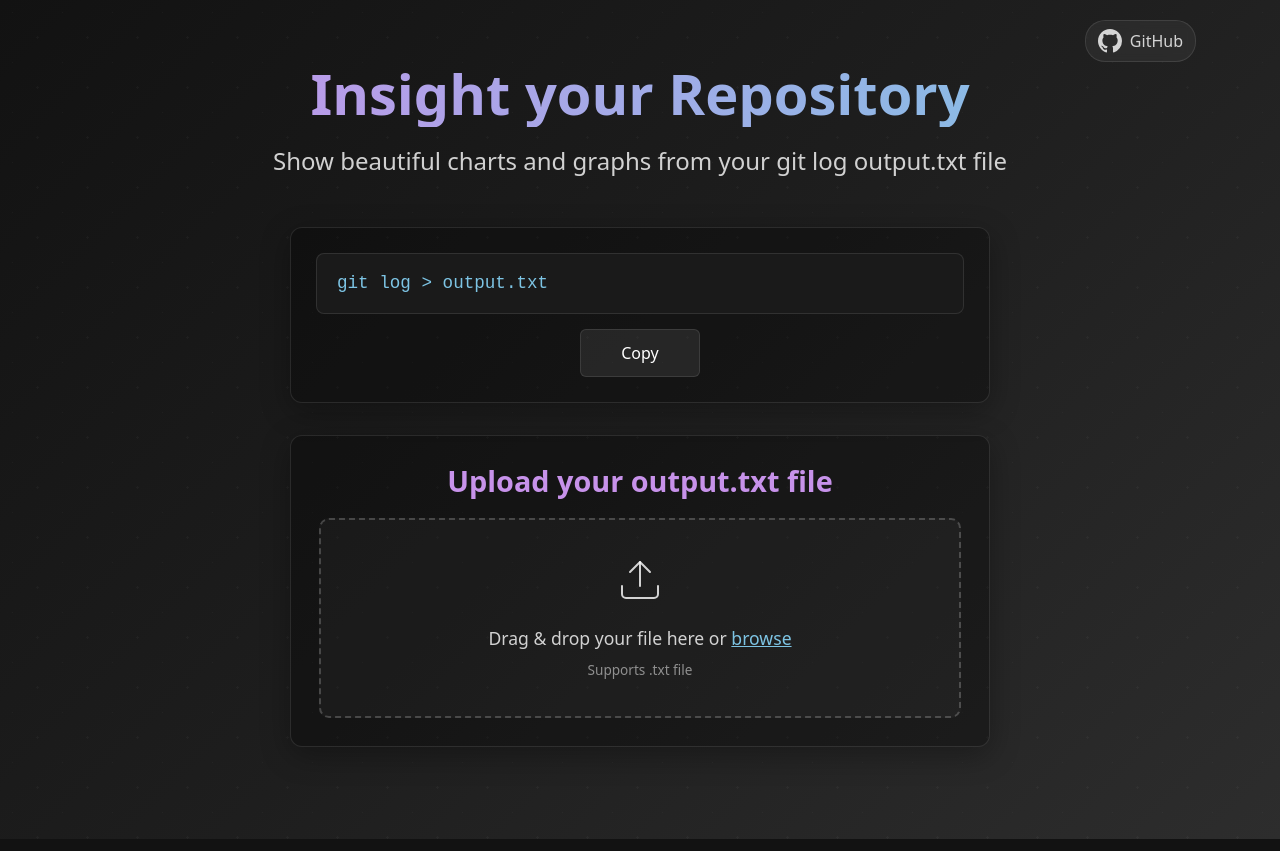
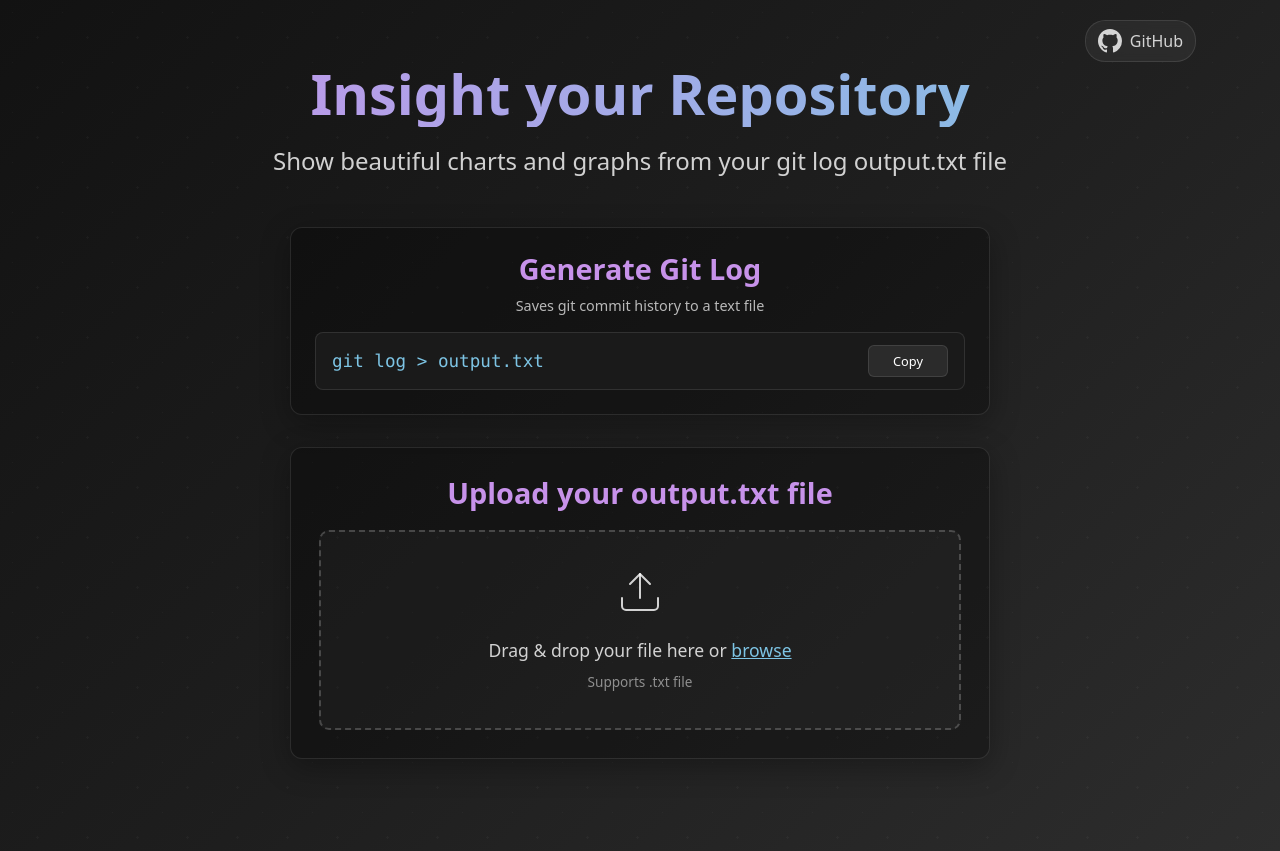
Before and after one commit to kics223w1/git-insight, a React (Vite) app: page / in a window 1280 px wide. Built offline with nearby package versions, Linux system fonts and the light colour scheme.

Commit message:
refactor design

```diff
--- a/src/components/GitCommand.tsx
+++ b/src/components/GitCommand.tsx
@@ -1,29 +1,54 @@
 import { useState } from "react";
 import "../styles/GitCommand.css";
 
-const GitCommand: React.FC = () => {
+interface GitCommandProps {
+  command?: string;
+  description?: string;
+  title?: string;
+}
+
+const GitCommand: React.FC<GitCommandProps> = ({
+  command = "git log > output.txt",
+  description = "Saves git commit history to a text file",
+  title = "Generate Git Log",
+}) => {
   const [copied, setCopied] = useState(false);
+  const [hovered, setHovered] = useState(false);
 
   const copyToClipboard = () => {
-    navigator.clipboard.writeText("git log > output.txt").then(() => {
+    navigator.clipboard.writeText(command).then(() => {
       setCopied(true);
       setTimeout(() => setCopied(false), 2000);
     });
   };
 
   return (
-    <div className="command-box">
-      <div className="command-display">
-        <code>git log &gt; output.txt</code>
+    <div className="git-command-container">
+      <div className="git-command-header">
+        <h2>{title}</h2>
+        {description && (
+          <p className="git-command-description">{description}</p>
+        )}
       </div>
-      <div className="copy-options">
+
+      <div
+        className={`git-command-box ${hovered ? "hovered" : ""}`}
+        onMouseEnter={() => setHovered(true)}
+        onMouseLeave={() => setHovered(false)}
+        onClick={copyToClipboard}
+      >
+        <code>{command}</code>
         <button
-          className={`copy-btn ${copied ? "copied" : ""}`}
-          onClick={copyToClipboard}
+          className={`git-command-copy ${copied ? "copied" : ""}`}
+          aria-label="Copy to clipboard"
         >
-          {copied ? "Copied!" : "Copy"}
+          {copied ? "✓" : "Copy"}
         </button>
       </div>
+
+      {copied && (
+        <div className="git-command-feedback">Command copied to clipboard!</div>
+      )}
     </div>
   );
 };
--- a/src/styles/GitCommand.css
+++ b/src/styles/GitCommand.css
@@ -7,6 +7,8 @@
   max-width: 700px;
   box-shadow: 0 8px 30px rgba(0, 0, 0, 0.3);
   border: 1px solid rgba(255, 255, 255, 0.1);
+  display: flex;
+  flex-direction: column;
 }
 
 .command-box h2 {
@@ -15,15 +17,23 @@
   color: #c792ea;
 }
 
+.command-content {
+  display: flex;
+  flex-direction: row;
+  align-items: stretch;
+  gap: 15px;
+}
+
 .command-display {
   background: #1a1a1a;
   border-radius: 8px;
   padding: 16px 20px;
-  margin-bottom: 15px;
+  margin-bottom: 0;
   font-family: "Fira Code", "Consolas", monospace;
   text-align: left;
   overflow-x: auto;
   border: 1px solid rgba(255, 255, 255, 0.1);
+  flex: 1;
 }
 
 .command-display code {
@@ -34,10 +44,12 @@
 .copy-options {
   display: flex;
   justify-content: center;
+  align-items: stretch;
+  height: 100%;
 }
 
 .copy-btn {
-  padding: 12px 40px;
+  padding: 0 40px;
   background: rgba(255, 255, 255, 0.08);
   color: white;
   border: 1px solid rgba(255, 255, 255, 0.1);
@@ -46,6 +58,11 @@
   font-weight: 500;
   transition: all 0.2s ease;
   min-width: 120px;
+  white-space: nowrap;
+  height: 100%;
+  display: flex;
+  align-items: center;
+  justify-content: center;
 }
 
 .copy-btn:hover {
@@ -60,11 +77,116 @@
 }
 
 @media (max-width: 768px) {
+  .command-content {
+    flex-direction: column;
+    align-items: stretch;
+  }
+
   .command-display {
     padding: 12px 15px;
+    margin-bottom: 15px;
   }
 
   .command-display code {
     font-size: 0.95rem;
   }
 }
+
+.git-command-container {
+  border-radius: 12px;
+  background: rgba(0, 0, 0, 0.3);
+  box-shadow: 0 8px 30px rgba(0, 0, 0, 0.3);
+  border: 1px solid rgba(255, 255, 255, 0.1);
+  padding: 1.5rem;
+  margin: 2rem auto;
+  max-width: 700px;
+  transition: all 0.2s ease;
+}
+
+.git-command-header {
+  margin-bottom: 1rem;
+}
+
+.git-command-header h2 {
+  margin: 0 0 0.5rem 0;
+  font-size: 1.8rem;
+  color: #c792ea;
+}
+
+.git-command-description {
+  margin: 0;
+  font-size: 0.9rem;
+  color: rgba(255, 255, 255, 0.7);
+}
+
+.git-command-box {
+  display: flex;
+  align-items: center;
+  justify-content: space-between;
+  background: #1a1a1a;
+  border: 1px solid rgba(255, 255, 255, 0.1);
+  border-radius: 8px;
+  padding: 0.75rem 1rem;
+  position: relative;
+  cursor: pointer;
+  transition: all 0.2s ease;
+}
+
+.git-command-box:hover,
+.git-command-box.hovered {
+  background-color: #222;
+  transform: translateY(-2px);
+}
+
+.git-command-box code {
+  font-family: "Fira Code", "Consolas", monospace;
+  font-size: 1.1rem;
+  color: #7dc4e4;
+}
+
+.git-command-copy {
+  background-color: rgba(255, 255, 255, 0.08);
+  color: white;
+  border: 1px solid rgba(255, 255, 255, 0.1);
+  border-radius: 6px;
+  padding: 0.35rem 0.8rem;
+  font-size: 0.8rem;
+  font-weight: 500;
+  cursor: pointer;
+  transition: all 0.2s ease;
+  min-width: 80px;
+  text-align: center;
+}
+
+.git-command-box:hover .git-command-copy,
+.git-command-box.hovered .git-command-copy {
+  background-color: rgba(255, 255, 255, 0.15);
+}
+
+.git-command-copy:hover {
+  transform: translateY(-1px);
+}
+
+.git-command-copy.copied {
+  background-color: #4caf50;
+  border-color: #4caf50;
+}
+
+.git-command-feedback {
+  margin-top: 0.75rem;
+  font-size: 0.85rem;
+  color: #4caf50;
+  text-align: center;
+  animation: fadeIn 0.3s ease;
+}
+
+@keyframes fadeIn {
+  from {
+    opacity: 0;
+    transform: translateY(-5px);
+  }
+  to {
+    opacity: 1;
+    transform: translateY(0);
+  }
+}
```
